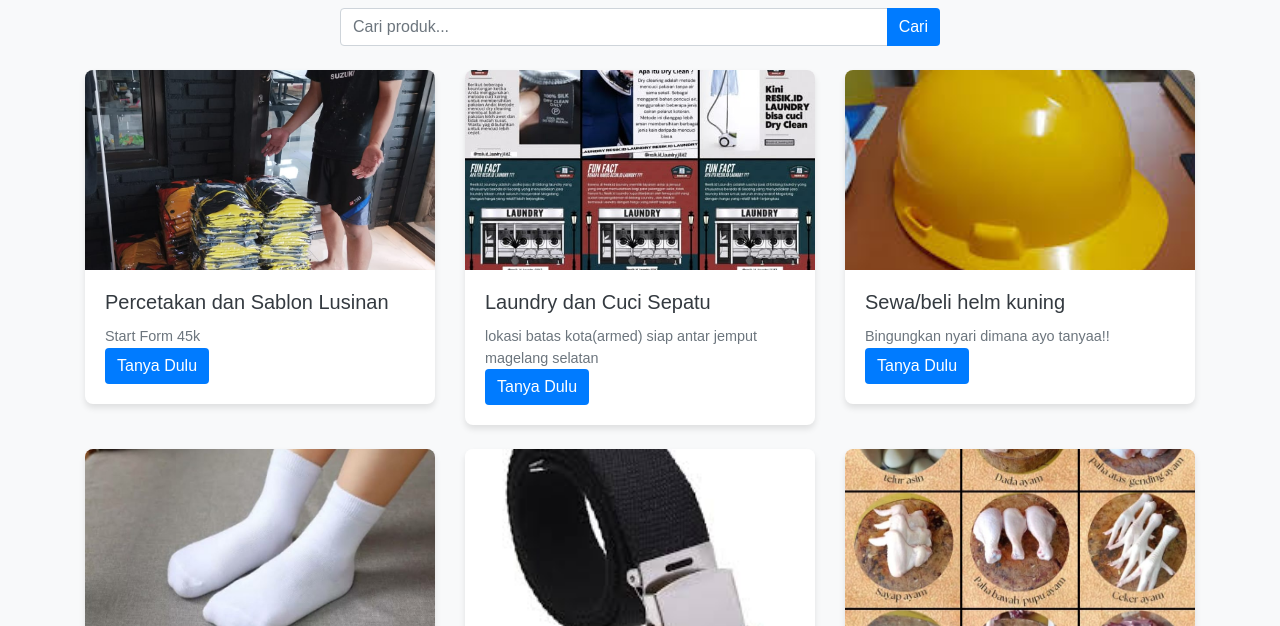
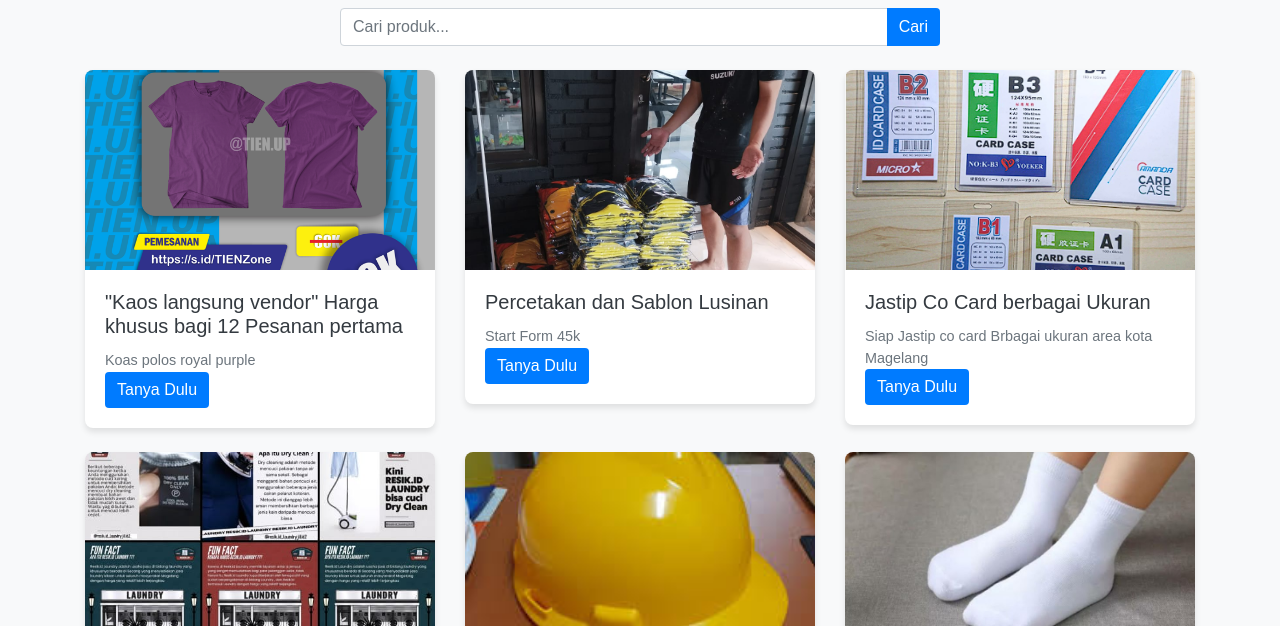
Before and after one commit to Ivanharry203/TIENZone, a plain HTML site: page cih-kepo.html in a window 1280 px wide. Shown: the part 174-800 px from the top of the page. Drawn offline with nearby package versions, Linux system fonts and the light colour scheme.

Commit message:
Update cih-kepo.html

```diff
--- a/cih-kepo.html
+++ b/cih-kepo.html
@@ -44,6 +44,16 @@
         </div>
         <div class="row">
             <!-- Contoh produk 1 -->
+             <div class="col-md-4 col-sm-6 col-6 mb-4">
+                <div class="card">
+                    <img src="assets/image/kaso.png" class="card-img-top" alt="Product 1">
+                    <div class="card-body">
+                        <h5 class="card-title">"Kaos langsung vendor" Harga khusus bagi 12 Pesanan pertama</h5>
+                        <p class="card-text">Koas polos royal purple</p>
+                        <a href="#" onclick="sendWhatsApp('Koas Satuan PKKMB')" class="btn btn-primary">Tanya Dulu</a>
+                    </div>
+                </div>
+            </div>
             <div class="col-md-4 col-sm-6 col-6 mb-4">
                 <div class="card">
                     <img src="assets/image/konvek1.jpg" class="card-img-top" alt="Product 1">
@@ -51,6 +61,16 @@
                         <h5 class="card-title">Percetakan dan Sablon Lusinan</h5>
                         <p class="card-text">Start Form 45k</p>
                         <a href="#" onclick="sendWhatsApp('Konveksi Lusinan')" class="btn btn-primary">Tanya Dulu</a>
+                    </div>
+                </div>
+            </div>
+             <div class="col-md-4 col-sm-6 col-6 mb-4">
+                <div class="card">
+                    <img src="assets/image/cocard1.png" class="card-img-top" alt="Product 5">
+                    <div class="card-body">
+                        <h5 class="card-title">Jastip Co Card berbagai Ukuran </h5>
+                        <p class="card-text">Siap Jastip co card Brbagai ukuran area kota Magelang</p>
+                        <a href="#" onclick="sendWhatsApp('Laundry dan Cuci Sepatu')" class="btn btn-primary">Tanya Dulu</a>
                     </div>
                 </div>
             </div>
```
